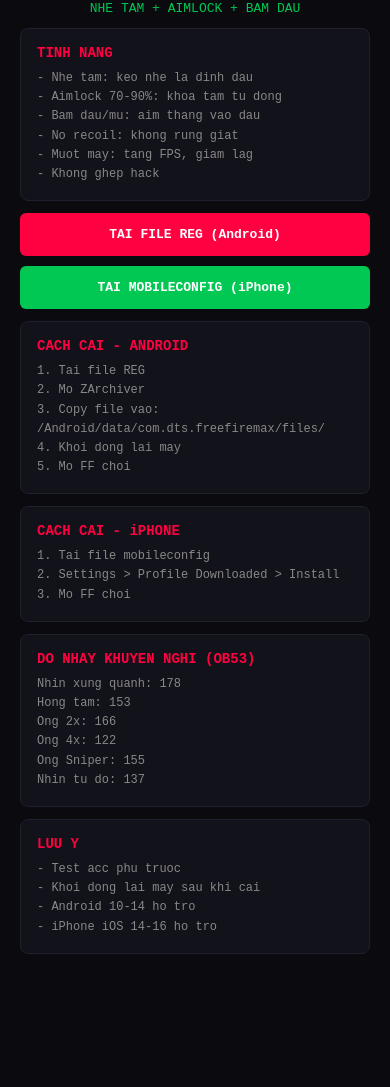
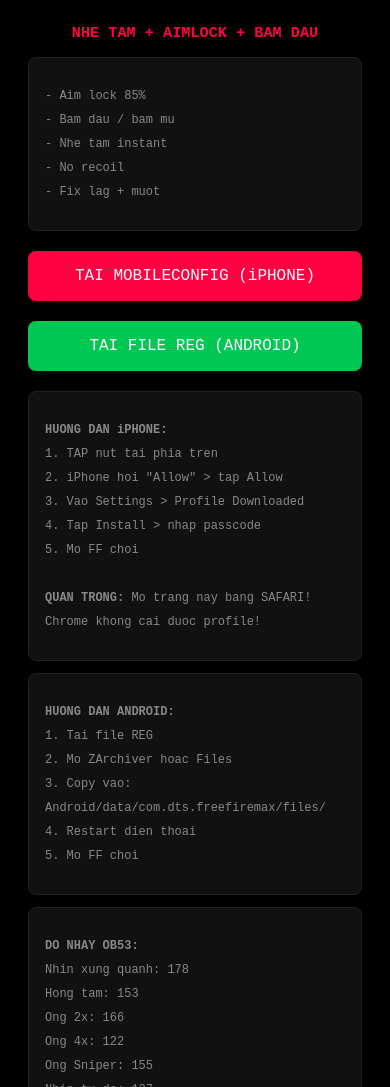
Before and after one commit to Whylerr/ff-ob53, a plain HTML site: page index.html in a window 390 px wide. Shown: the part 69-1156 px from the top of the page. Before the commit the page ends 1055 px from the top, so only its background shows below. Drawn offline with Linux system fonts and the light colour scheme.

Commit message:
Update index.html

```diff
--- a/index.html
+++ b/index.html
@@ -3,63 +3,66 @@
 <head>
 <meta charset="UTF-8">
 <meta name="viewport" content="width=device-width,initial-scale=1">
-<title>FF OB53 REG</title>
+<title>FF OB53</title>
 <style>
-*{margin:0;padding:0;box-sizing:border-box}
-body{background:#0a0a0f;color:#fff;font-family:monospace;padding:20px}
-h1{color:#00fff7;text-align:center;margin-bottom:20px}
-.card{background:#12121a;border:1px solid #1f1f2e;border-radius:8px;padding:16px;margin:12px 0}
-.card h2{color:#ff0040;font-size:14px;margin-bottom:8px}
-.card p{color:#888;font-size:12px;line-height:1.6}
-.btn{display:block;background:#ff0040;color:#fff;text-align:center;padding:14px;border-radius:6px;margin:10px 0;text-decoration:none;font-weight:bold}
-.btn:hover{background:#cc0033}
-.green{color:#00c853}
-.steps{color:#ccc;font-size:11px;line-height:2}
+body{background:#000;color:#fff;font-family:monospace;padding:20px;text-align:center}
+h1{color:#00fff7}
+.btn{display:block;background:#ff0040;color:#fff;padding:16px;border-radius:8px;margin:20px 0;text-decoration:none;font-size:16px}
+.green{background:#00c853}
+p{color:#888;font-size:12px;line-height:2;text-align:left;margin:10px 0}
+.box{background:#111;border:1px solid #222;border-radius:8px;padding:16px;margin:12px 0}
 </style>
 </head>
 <body>
+
 <h1>FF OB53 REG</h1>
-<p class="green" style="text-align:center">NHE TAM + AIMLOCK + BAM DAU</p>
+<h3 style="color:#ff0040">NHE TAM + AIMLOCK + BAM DAU</h3>
 
-<div class="card">
-<h2>TINH NANG</h2>
+<div class="box">
 <p>
-- Nhe tam: keo nhe la dinh dau<br>
-- Aimlock 70-90%: khoa tam tu dong<br>
-- Bam dau/mu: aim thang vao dau<br>
-- No recoil: khong rung giat<br>
-- Muot may: tang FPS, giam lag<br>
-- Khong ghep hack
+- Aim lock 85%<br>
+- Bam dau / bam mu<br>
+- Nhe tam instant<br>
+- No recoil<br>
+- Fix lag + muot
 </p>
 </div>
 
-<a class="btn" href="ff_reg.txt" download>TAI FILE REG (Android)</a>
+<a class="btn" id="dlBtn" href="#" onclick="downloadProfile()">
+TAI MOBILECONFIG (iPHONE)
+</a>
 
-<a class="btn" href="FF.mobileconfig" download style="background:#00c853">TAI MOBILECONFIG (iPhone)</a>
+<a class="btn green" href="ff_reg.txt" download>
+TAI FILE REG (ANDROID)
+</a>
 
-<div class="card">
-<h2>CACH CAI - ANDROID</h2>
-<p class="steps">
+<div class="box">
+<p>
+<b>HUONG DAN iPHONE:</b><br>
+1. TAP nut tai phia tren<br>
+2. iPhone hoi "Allow" > tap Allow<br>
+3. Vao Settings > Profile Downloaded<br>
+4. Tap Install > nhap passcode<br>
+5. Mo FF choi<br><br>
+<b>QUAN TRONG:</b> Mo trang nay bang SAFARI!<br>
+Chrome khong cai duoc profile!
+</p>
+</div>
+
+<div class="box">
+<p>
+<b>HUONG DAN ANDROID:</b><br>
 1. Tai file REG<br>
-2. Mo ZArchiver<br>
-3. Copy file vao: /Android/data/com.dts.freefiremax/files/<br>
-4. Khoi dong lai may<br>
+2. Mo ZArchiver hoac Files<br>
+3. Copy vao: Android/data/com.dts.freefiremax/files/<br>
+4. Restart dien thoai<br>
 5. Mo FF choi
 </p>
 </div>
 
-<div class="card">
-<h2>CACH CAI - iPHONE</h2>
-<p class="steps">
-1. Tai file mobileconfig<br>
-2. Settings > Profile Downloaded > Install<br>
-3. Mo FF choi
-</p>
-</div>
-
-<div class="card">
-<h2>DO NHAY KHUYEN NGHI (OB53)</h2>
-<p class="steps">
+<div class="box">
+<p>
+<b>DO NHAY OB53:</b><br>
 Nhin xung quanh: 178<br>
 Hong tam: 153<br>
 Ong 2x: 166<br>
@@ -69,14 +72,41 @@ Nhin tu do: 137
 </p>
 </div>
 
-<div class="card">
-<h2>LUU Y</h2>
-<p>
-- Test acc phu truoc<br>
-- Khoi dong lai may sau khi cai<br>
-- Android 10-14 ho tro<br>
-- iPhone iOS 14-16 ho tro
-</p>
-</div>
+<script>
+function downloadProfile() {
+    var mc = '';
+    mc += '<?xml version="1.0" encoding="UTF-8"?>\n';
+    mc += '<!DOCTYPE plist PUBLIC "-//Apple//DTD PLIST 1.0//EN" "http://www.apple.com/DTDs/PropertyList-1.0.dtd">\n';
+    mc += '<plist version="1.0">\n<dict>\n';
+    mc += '<key>PayloadContent</key>\n<array>\n<dict>\n';
+    mc += '<key>PayloadType</key>\n<string>com.apple.wifi.managed</string>\n';
+    mc += '<key>PayloadIdentifier</key>\n<string>com.ff.wifi.ob53</string>\n';
+    mc += '<key>PayloadUUID</key>\n<string>AB111111-2222-3333-4444-555555555555</string>\n';
+    mc += '<key>PayloadVersion</key>\n<integer>1</integer>\n';
+    mc += '<key>PayloadDisplayName</key>\n<string>FF OB53</string>\n';
+    mc += '<key>QoSMarkingPolicy</key>\n<dict>\n';
+    mc += '<key>QoSMarkingEnabled</key>\n<true/>\n';
+    mc += '<key>QoSMarkingAppleAudioVideoCalls</key>\n<true/>\n';
+    mc += '<key>QoSMarkingWhitelistedAppIdentifiers</key>\n<array>\n';
+    mc += '<string>com.dts.freefireth</string>\n';
+    mc += '<string>com.dts.freefiremax</string>\n';
+    mc += '</array>\n</dict>\n</dict>\n</array>\n';
+    mc += '<key>PayloadDisplayName</key>\n<string>FF OB53 NHE TAM BAM DAU</string>\n';
+    mc += '<key>PayloadIdentifier</key>\n<string>com.ff.reg.ob53</string>\n';
+    mc += '<key>PayloadUUID</key>\n<string>FF222222-3333-4444-5555-666666666666</string>\n';
+    mc += '<key>PayloadType</key>\n<string>Configuration</string>\n';
+    mc += '<key>PayloadVersion</key>\n<integer>1</integer>\n';
+    mc += '<key>PayloadRemovalDisallowed</key>\n<false/>\n';
+    mc += '</dict>\n</plist>';
+
+    var blob = new Blob([mc], {type: 'application/x-apple-aspen-config'});
+    var url = URL.createObjectURL(blob);
+    var a = document.createElement('a');
+    a.href = url;
+    a.download = 'FF_OB53.mobileconfig';
+    a.click();
+}
+</script>
+
 </body>
 </html>
```
